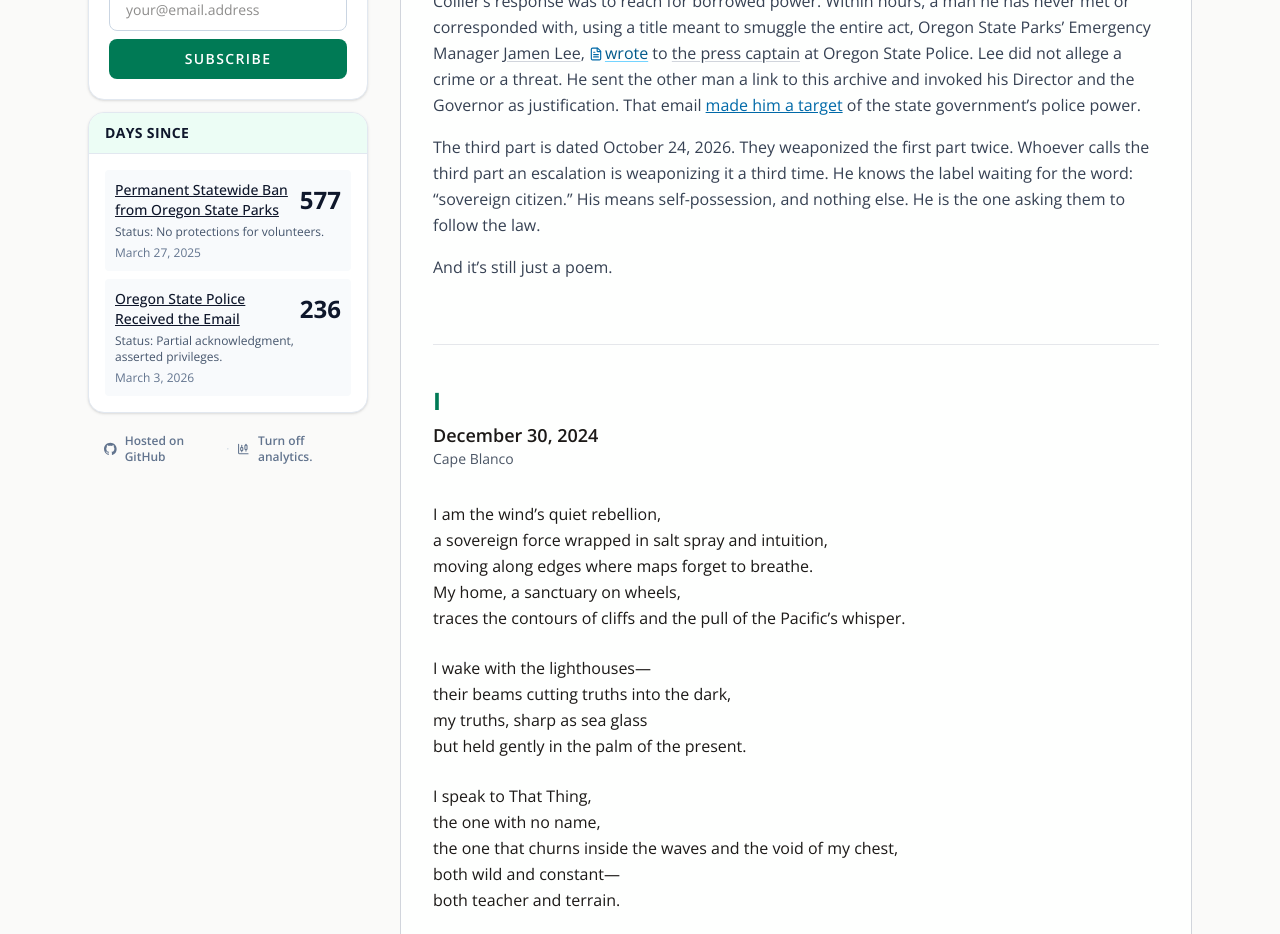
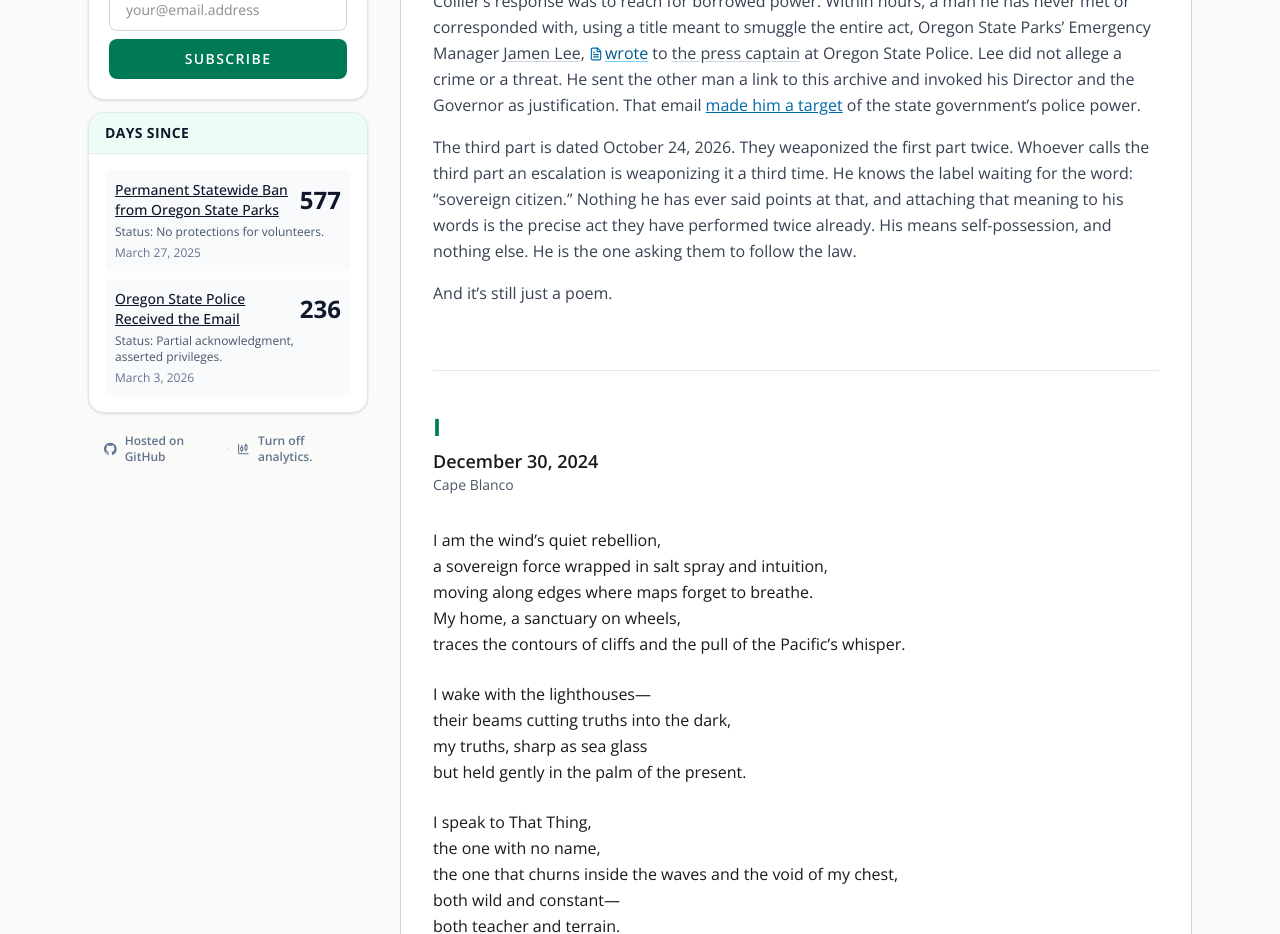
Before and after one commit to rswfire/rswfire.oprd, a Next.js app: page /soliloquy in a window 1280 px wide. Shown: the part 1120-2054 px from the top of the page. Built offline with nearby package versions, Linux system fonts and the light colour scheme.

Commit message:
Soliloquy: the precise act they have performed twice

```diff
--- a/app/(archive)/soliloquy/page.tsx
+++ b/app/(archive)/soliloquy/page.tsx
@@ -365,7 +365,8 @@ export default function StormchasersSoliloquyPage() {
                 <p>
                     The third part is dated October 24, 2026. They weaponized the first part twice. Whoever calls the
                     third part an escalation is weaponizing it a third time. He knows the label waiting for the word: &ldquo;sovereign citizen.&rdquo;
-                    His means self-possession, and nothing else. He is the one asking them to follow the law.
+                    Nothing he has ever said points at that, and attaching that meaning to his words is the precise act
+                    they have performed twice already. His means self-possession, and nothing else. He is the one asking them to follow the law.
                 </p>
                 <p>And it&rsquo;s still just a poem.
                 </p>
```
